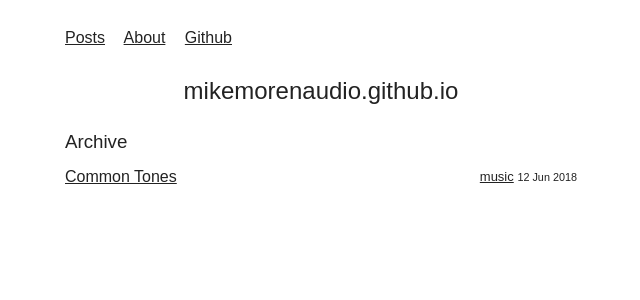
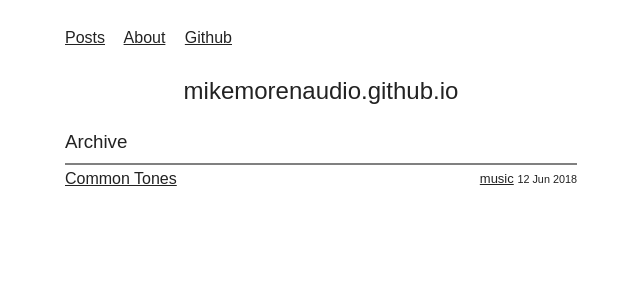
Before and after one commit to MikeMorenoAudio/mikemorenoaudio.github.io, a Jekyll site: the page built from index.html, in a window 1280 px wide. Shown: the top 300 px of the page, without its empty margins (319-959 px from the left). Built offline with Jekyll 4.4.1, drawn with Linux system fonts in a browser that asks for light colours; some web fonts are replaced.

Commit message:
Update index.html

```diff
--- a/index.html
+++ b/index.html
@@ -8,7 +8,8 @@ title: mikemorenoaudio.github.io
 
 <div class="text">
     <h3>Archive</h3>
-    <hr color="black" size="1">
+    <hr color="black" size="1" noshade>
+    <hr style="height:2px;border-width:0;background-color:gray">
     {% for post in site.posts %}
     <div class="article">
         <a href="{{ post.url }}">{{ post.title }}</a>
```
